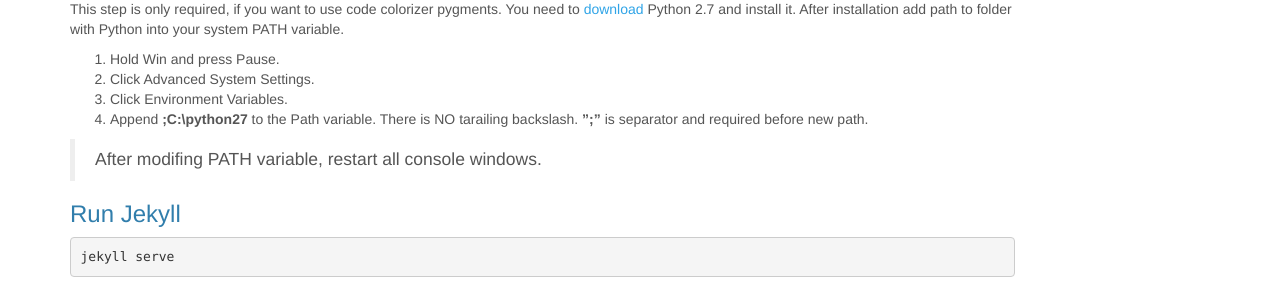
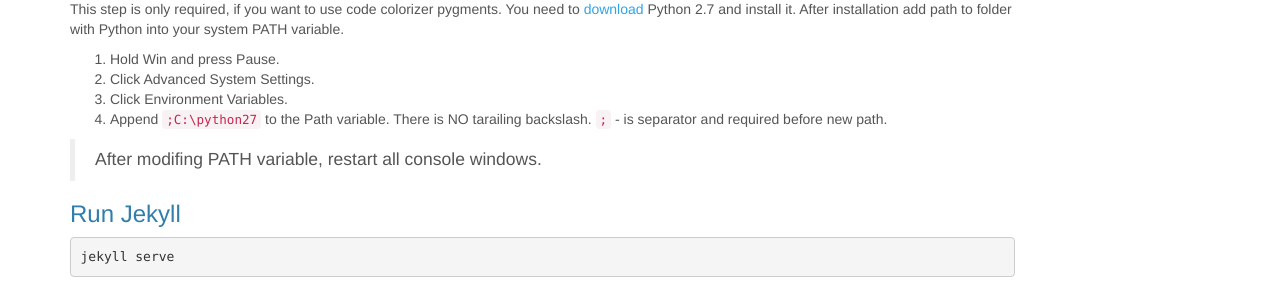
Before and after one commit to FoC-/foc-.github.com, a Jekyll site: the page built from _posts/2013-11-22-install-jekyll-on-windows-for-github-pages.md, in a window 1280 px wide and 900 px high, scrolled down 698 px. Shown: the part 485-770 px from the top of the window. Built offline with Jekyll 4.4.1, drawn with Linux system fonts in a browser that asks for light colours; Markdown is read by kramdown in place of the engine named in the settings.

````diff
--- a/_posts/2013-11-22-install-jekyll-on-windows-for-github-pages.md
+++ b/_posts/2013-11-22-install-jekyll-on-windows-for-github-pages.md
@@ -15,7 +15,7 @@ This is short guide or how to install GitHub pages on local environment. In resu
 First of all we need to [Download](http://dl.bintray.com/oneclick/rubyinstaller/rubyinstaller-1.9.3-p448.exe?direct) and install Ruby. During instalation be sure to check the box to **add ruby to your path**
 
 ### Setup Ruby DevKit
-Now we need to install [Ruby Development Kit](https://github.com/downloads/oneclick/rubyinstaller/DevKit-tdm-32-4.5.2-20111229-1559-sfx.exe). Unpack it to any folder for exapmle to _C:\RubyDevKit_ then execute commands in console.
+Now we need to install [Ruby Development Kit](https://github.com/downloads/oneclick/rubyinstaller/DevKit-tdm-32-4.5.2-20111229-1559-sfx.exe). Unpack it to any folder for exapmle to ```C:\RubyDevKit``` then execute commands in console.
 
 ``` bat
 cd C:\RubyDevKit
@@ -61,7 +61,7 @@ This step is only required, if you want to use code colorizer pygments. You need
 1. Hold Win and press Pause.
 2. Click Advanced System Settings.
 3. Click Environment Variables.
-4. Append **;C:\python27** to the Path variable. There is NO tarailing backslash. **";"** is separator and required before new path.
+4. Append ```;C:\python27``` to the Path variable. There is NO tarailing backslash. ```;``` - is separator and required before new path.
 
 > After modifing PATH variable, restart all console windows.
 
````
